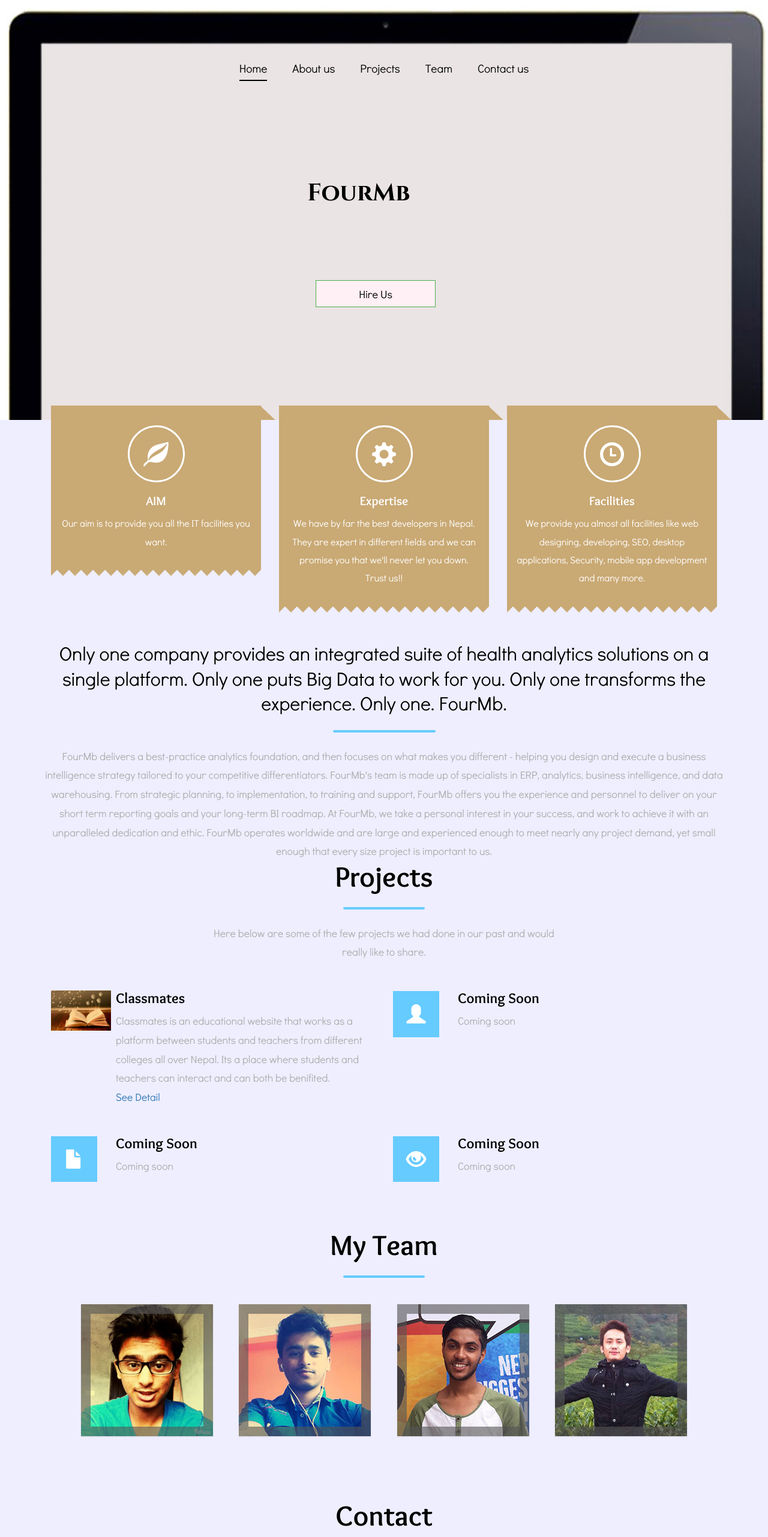
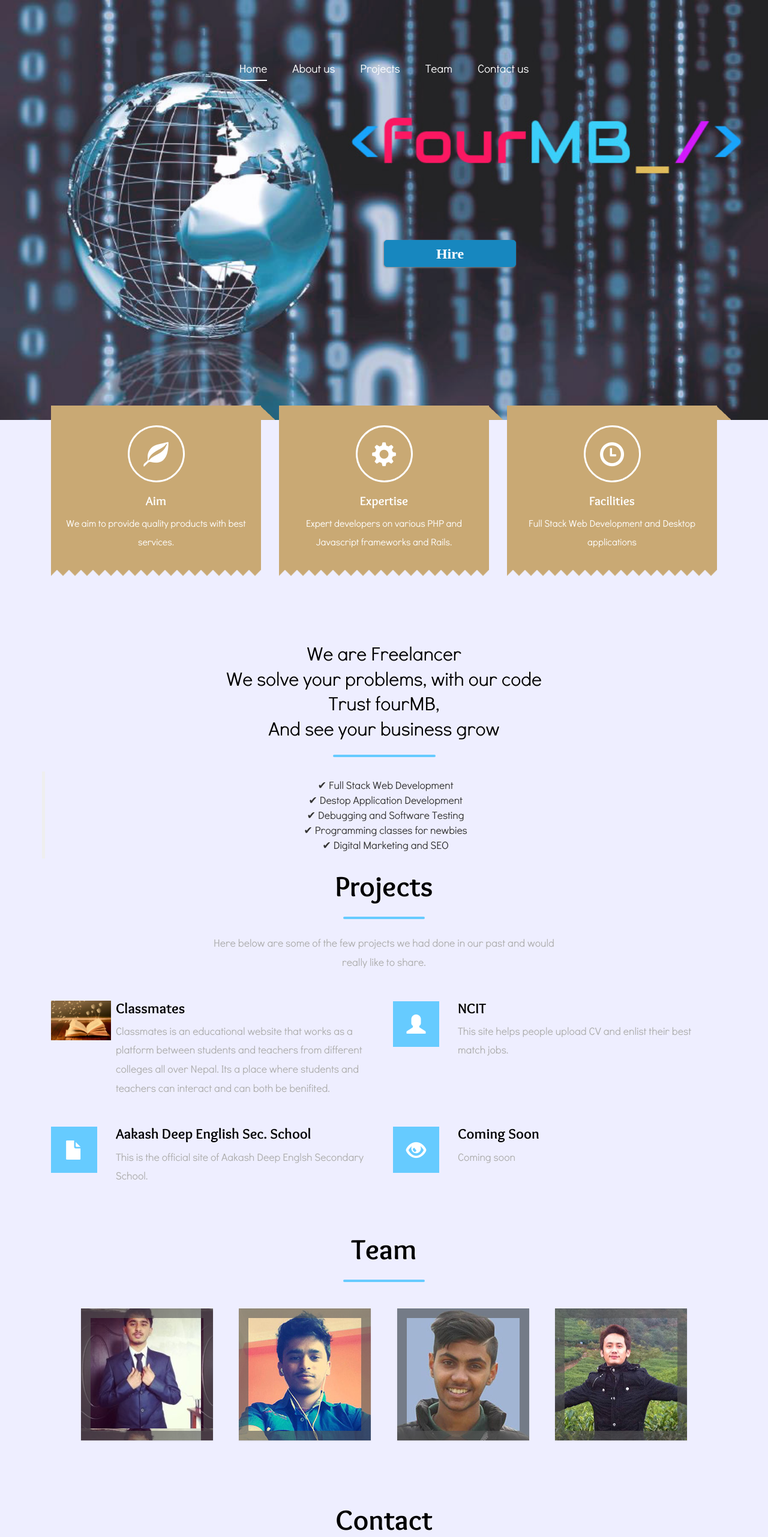
Before and after one commit to justmeshishir/fourmb, a plain HTML site: page index.html in a window 1280 px wide. Shown: the top 2562 px of the page at 60% size. Drawn offline with Linux system fonts and the light colour scheme.

Commit message:
INITIAL COMMIT

```diff
--- a/css/style.css
+++ b/css/style.css
@@ -22,6 +22,8 @@ body a{
 h1,h2,h3,h4,h5,h6,label,p{
 	margin:0;
 }
+
+@import url('https://fonts.googleapis.com/css?family=Playfair+Display');
 @font-face {
     font-family: 'DidactGothic';
     src:url(../fonts/DidactGothic.ttf) format('truetype');
@@ -36,9 +38,10 @@ h1,h2,h3,h4,h5,h6,label,p{
 }
 /*--header--*/
 .header {
-	background:url("../images/compu.jpg") no-repeat;
+	background:url("../images/digitalworld3.jpg") no-repeat;
     background-color: blue;
 	width:100%;
+    opacity: 0.9;
 	background-size:cover;
 	-webkit-background-size:cover;
 	-o-background-size:cover;
@@ -58,7 +61,7 @@ h1,h2,h3,h4,h5,h6,label,p{
 
 	display:block;
 	text-decoration:none;
-	color:#000;
+	color:#FFF;
     text-align: center;
     position: absolute;
     top: 300px;
@@ -81,7 +84,7 @@ h1,h2,h3,h4,h5,h6,label,p{
 
 }
 .top-nav ul li a{
-	color: #000;
+	color: #fff;
 	font-size:1.2em;
 	text-decoration: none;
 	display: block;
@@ -91,30 +94,33 @@ h1,h2,h3,h4,h5,h6,label,p{
 	border-bottom: 2px solid rgba(255, 255, 255, 0);
 }
 .top-nav ul li.active a,.top-nav ul li a:hover{
-	  border-bottom: 2px solid #000;
+	  border-bottom: 2px solid #fff;
 }
 .top-nav span.menu {
 	display: none;
 }
-.hireBtn{
+#hireBtn{
     float: none;
-    position: relative;
+    position: absolute;
     top:400px;
-    left: 40%;
-}
-#hireBtn{
-    width: 200px;
+    left: 50%;
+    width: 220px;
     height: 45px;
+    padding: 5px;
     text-align: center;
-    background-color: lavenderblush;
-    color: #000;
-    border-radius: 0px;
+    background-color:#007cb9;
+    font-size: 24px;
+    font-family: 'Playfair Display', serif;
+    color: #fff;
+    border:1px solid #007cb9;
+    border-radius: 5px;
+    box-shadow: -1px 1px 3px grey;
 }
 #hireBtn:hover{
-    background-color: #000;
+    background: transparent;
     color: #fff;
-    border-radius: 10%;
-    border: none;
+    border-radius: 5%;
+    border:1px solid green;
 }
 /*--//header--*/
  /*--content-top--*/
@@ -133,7 +139,7 @@ h1,h2,h3,h4,h5,h6,label,p{
 	text-align: center;
 	border:none;
 	padding:2em 1em;
-	    background-color: #C9A974;
+	background-color: #C9A974;
 }
 .grid-top{
 	position: relative;
@@ -435,19 +441,24 @@ h1,h2,h3,h4,h5,h6,label,p{
 	transition: all 0.4s ease-in-out;
 }
 .ch-img-1 {
-	background-image: url(../images/basanta.jpg);
-	width:220px;
-	height:220px;
+	background-image: url(../images/basanta1.jpg);
+
 }
 .ch-img-2 {
-	background-image: url(../images/ccr.jpg);
+	background-image: url(../images/ccr1.jpg);
+    width:220px;
+    height:220px;
 }
 .ch-img-3 {
-	background-image: url(../images/rabin.jpg);
+	background-image: url(../images/rabin2.jpg);
+    width:220px;
+    height:220px;
 }
 
 .ch-img-4 {
-    background-image: url(../images/samir.jpg);
+    background-image: url(../images/samir1.jpg);
+    width:220px;
+    height:220px;
 }
 
 .ch-info {
@@ -618,7 +629,7 @@ h1,h2,h3,h4,h5,h6,label,p{
 /*--footer--*/
 .footer{
 	padding: 5em 0;
-    background-color: #66cbff;
+    background-color: #303841;
 }
 .footer-menu ul li{
 	display:inline-block;
--- a/index.html
+++ b/index.html
@@ -7,7 +7,7 @@ Author URL: http://shishirthapa.com.np
 <head>
 <title>FourMb</title>
 <link href="css/bootstrap.css" rel="stylesheet" type="text/css" media="all" />
-<link rel="shortcut icon" href="images/4mb.png">
+<link rel="shortcut icon" href="images/logo.png">
 <!-- jQuery (necessary for Bootstrap's JavaScript plugins) -->
 <script src="js/jquery.min.js"></script>
 <!-- Custom Theme files -->
@@ -64,10 +64,10 @@ Author URL: http://shishirthapa.com.np
 		</div>
 		<div class="logo">
 		<h1><a href="index.html">
-			FourMb
+
 		</a></h1>
 		</div>
-		<span class="hireBtn "><button class="btn btn-lg btn-success" id="hireBtn">Hire Us</button></span>
+		<a href="https://docs.google.com/forms/d/e/1FAIpQLSdbfV4Jw00smL8JKnhtgDo-TC8BQnl56SKugoglE_CMKX3btQ/viewform"><span class="hireBtn "><button class="btn btn-lg btn-success" id="hireBtn"><strong>Hire</strong></button></span></a>
 
 	</div>
 <!---->
@@ -81,8 +81,8 @@ Author URL: http://shishirthapa.com.np
 					<div class="top-grid">
 					 <i class="glyphicon glyphicon-leaf"></i>
 
-						<h3>AIM</h3>
-						<p> Our aim is to provide you all the IT facilities you want. </p>
+						<h3>Aim</h3>
+						<p>We aim to provide quality products with best services. </p>
 					</div>
 					 <i class="arrow"></i>
 				 	<i class="arrow2"> </i>
@@ -92,7 +92,7 @@ Author URL: http://shishirthapa.com.np
 					 <i class="glyphicon glyphicon-cog"></i>
 
 						<h3>Expertise</h3>
-						<p> We have by far the best developers in Nepal. They are expert in different fields and we can promise you that we'll never let you down. Trust us!!</p>
+						<p>Expert developers on various PHP and Javascript frameworks and Rails.</p>
 				</div>
 				 <i class="arrow"></i>
 				 <i class="arrow2"> </i>
@@ -102,7 +102,7 @@ Author URL: http://shishirthapa.com.np
 					 <i  class="glyphicon glyphicon-time"></i>
 
 						<h3>Facilities</h3>
-						<p> We provide you almost all facilities like web designing, developing, SEO, desktop applications, Security, mobile app development and many more.</p>
+						<p>Full Stack Web Development and Desktop applications</p>
 				</div>
 				 <i class="arrow"></i>
 				 <i class="arrow2"> </i>
@@ -116,23 +116,27 @@ Author URL: http://shishirthapa.com.np
 <div class="content-middle" id="about">
 	<div class="container">
 		<div class="content-mid">
-			<h3>Only one company provides an integrated suite of health analytics solutions on a single platform.
-Only one puts Big Data to work for you.
-Only one transforms the experience.
-Only one. FourMb. </h3>
+			<h3>We are Freelancer<br/>
+				 We solve your problems, with our code<br />
+				 Trust fourMB, <br/ >
+				 And see your business grow
+				 </h3>
 			<label> </label>
 			<p>
-			FourMb delivers a best-practice analytics foundation, and then focuses on what makes you different - helping you design and execute a business intelligence strategy tailored to your competitive differentiators.
-
-FourMb's team is made up of specialists in ERP, analytics, business intelligence, and data warehousing. From strategic planning, to implementation, to training and support, FourMb offers you the experience and personnel to deliver on your short term reporting goals and your long-term BI roadmap. At FourMb, we take a personal interest in your success, and work to achieve it with an unparalleled dedication and ethic.
-
-FourMb operates worldwide and are large and experienced enough to meet nearly any project demand, yet small enough that every size project is important to us.
+			<blockquote>
+			&#10004;  Full Stack Web Development<br/>
+			&#10004;  Destop Application Development<br/>
+			&#10004;  Debugging and Software Testing<br/>
+			&#10004;  Programming classes for newbies<br/>
+			&#10004;  Digital Marketing and SEO<br/>
+			</blockquote>
             </p>
 		</div>
 
 	</div>
 </div>
 <!---->
+
 <div class="content-bottom" id="projects">
 	<div class="container">
 		<div class="projects-top ">
@@ -147,7 +151,7 @@ FourMb operates worldwide and are large and experienced enough to meet nearly an
 					</div>
 					<div class="ser-top ">
 						<h5>Classmates</h5>
-						<p>Classmates is an educational website that works as a platform between students and teachers from different colleges all over Nepal. Its a place where students and teachers can interact and can both be benifited.<br><a href="#">See Detail</a></p>
+						<p>Classmates is an educational website that works as a platform between students and teachers from different colleges all over Nepal. Its a place where students and teachers can interact and can both be benifited.<br></p>
 					</div>
 					<div class="clearfix"> </div>
 				</div>
@@ -156,8 +160,8 @@ FourMb operates worldwide and are large and experienced enough to meet nearly an
 						<i class="glyphicon glyphicon-user"> </i>
 					</div>
 					<div class="ser-top ">
-						<h5>Coming Soon</h5>
-						<p>Coming soon</p>
+						<h5>NCIT</h5>
+						<p>This site helps people upload CV and enlist their best match jobs.</p>
 					</div>
 					<div class="clearfix"> </div>
 				</div>
@@ -169,8 +173,8 @@ FourMb operates worldwide and are large and experienced enough to meet nearly an
 						<i class="glyphicon glyphicon-file"> </i>
 					</div>
 					<div class="ser-top ">
-						<h5>Coming Soon</h5>
-						<p>Coming soon</p>
+						<h5>Aakash Deep English Sec. School</h5>
+						<p>This is the official site of Aakash Deep Englsh Secondary School.</p>
                         </div>
 					<div class="clearfix"> </div>
 				</div>
@@ -195,7 +199,8 @@ FourMb operates worldwide and are large and experienced enough to meet nearly an
 		<div class="container">
 			   <div class="team-main">
 					<div class="team-top">
-							<h3>My Team</h3>
+							<h3>Team</h3>
+
 								<label> </label>
 					</div>
 						<ul class="ch-grid">
@@ -203,7 +208,7 @@ FourMb operates worldwide and are large and experienced enough to meet nearly an
 						<a href="#"><div class="ch-item ch-img-1">
 							<div class="ch-info">
 								<h3>Basanta Thapa</h3>
-								<p>CEO, Project Manager</p>
+								<p>CEO, Co-founder</p>
 							</div>
 						</div></a>
 					</li>
@@ -211,7 +216,7 @@ FourMb operates worldwide and are large and experienced enough to meet nearly an
 						<a href="#"><div class="ch-item ch-img-2">
 							<div class="ch-info">
 								<h3>Shishir Thapa</h3>
-								<p>Co-founder, Developer</p>
+								<p>Software Engineer, Co-founder</p>
 							</div>
 						</div></a>
 					</li>
@@ -219,7 +224,7 @@ FourMb operates worldwide and are large and experienced enough to meet nearly an
 						<a href="#"><div class="ch-item ch-img-3">
 							<div class="ch-info">
 								<h3>Rabin Gaire</h3>
-								<p>Co-founder, Developer</p>
+								<p>Software Engineer, Co-founder</p>
 							</div>
 						</div></a>
 					</li>
@@ -227,7 +232,7 @@ FourMb operates worldwide and are large and experienced enough to meet nearly an
 						<a href="#"><div class="ch-item ch-img-4">
 							<div class="ch-info">
 								<h3>Samir lama</h3>
-								<p>Co-founder, Debugger</p>
+								<p>QA, Co-founder</p>
 							</div>
 						</div></a>
 					</li>
@@ -287,6 +292,8 @@ FourMb operates worldwide and are large and experienced enough to meet nearly an
 		<div class="clearfix"> </div>
 		</div>
 		<div class="footer-top2">
+			<p><label class="glyphicon glyphicon-earphone"> 9843208085, 9860679452</label></p>
+			<p ><label class="glyphicon glyphicon-comment"> fourmbnepal@gmail.com, info@fourmb.com</label></p><br/>
 			<p >  All rights reserved | FourMb </p>
 		</div>
 
```
Also changed, not shown: images/basanta1.jpg (added), images/ccr1.jpg (added), images/digitalworld.jpg (added), images/digitalworld1.jpg (added), images/digitalworld2.jpg (added), images/digitalworld3.jpg (added), images/logo.png (added), images/rabin1.jpg (added), images/rabin2.jpg (added), images/samir1.jpg (added).
